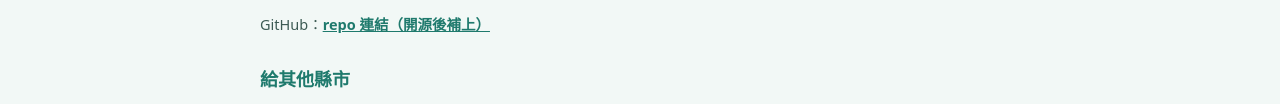
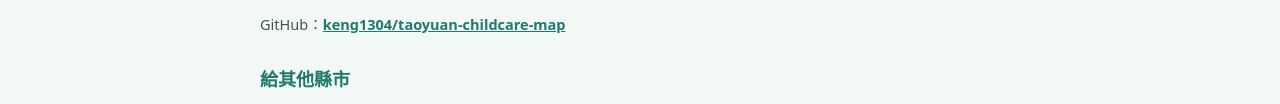
Before and after one commit to keng1304/taoyuan-childcare-map, a plain HTML site: page site/data.html in a window 1280 px wide. Shown: the part 498-602 px from the top of the page. Drawn offline with Linux system fonts and the light colour scheme.

Commit message:
docs: 補上 GitHub repo 連結（data.html）
Co-Authored-By: Claude Fable 5 <noreply@anthropic.com>

```diff
--- a/site/data.html
+++ b/site/data.html
@@ -26,7 +26,7 @@ code{background:#e6f2f0;border-radius:4px;padding:.1em .4em}
 
   <h2>可重現的資料管線</h2>
   <p>從官方 CSV 到本站資料的全流程開源：<code>python3 scripts/pipeline.py all</code> 一鍵重跑（下載 → Big5 轉碼 → 清洗 → 地理編碼（含快取）→ GeoJSON）。原始 CSV 快照帶日期戳保存，可追溯、防來源異動。</p>
-  <p>GitHub：<a href="#">repo 連結（開源後補上）</a></p>
+  <p>GitHub：<a href="https://github.com/keng1304/taoyuan-childcare-map" target="_blank">keng1304/taoyuan-childcare-map</a></p>
 
   <h2>給其他縣市</h2>
   <p>本專案為白牌架構——縣市名稱、資料來源、地圖範圍、主題色都在 <code>site/config/</code> 設定檔。fork 後替換設定與資料來源欄位對應，即可建立你的縣市版本。</p>
```
